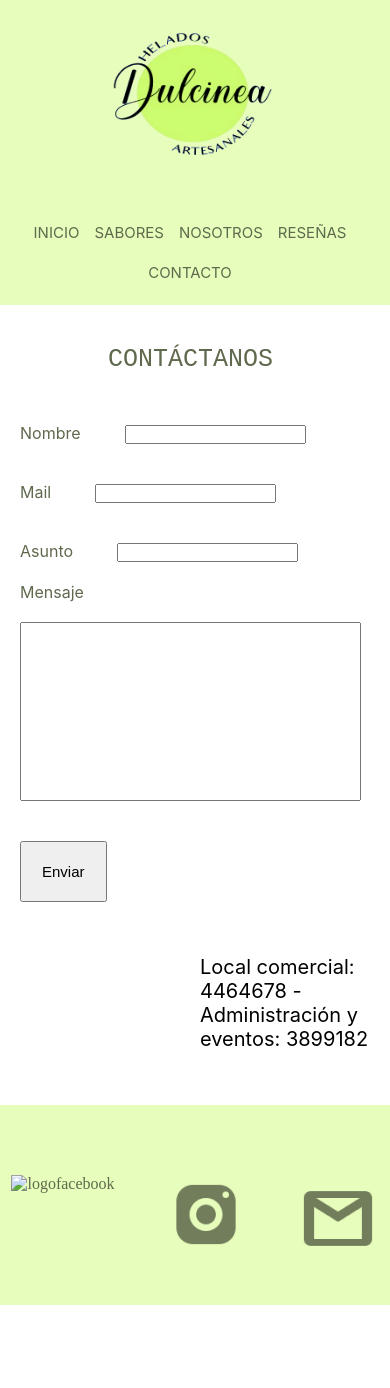
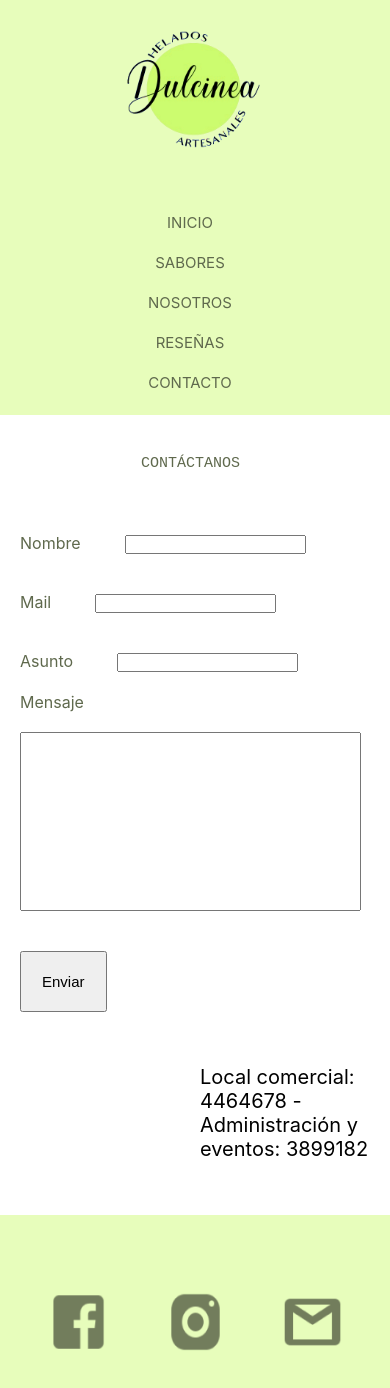
Before and after one commit to pilestevez571/heladeria-dulcinea, a plain HTML site: page pages/contacto.html in a window 390 px wide. Shown: the top 1388 px of the page. Before the commit the page ends 1305 px from the top, so only its background shows below. Drawn offline with Linux system fonts and the light colour scheme; grey boxes are pictures that could not be loaded.

Commit message:
responsive index terminado

```diff
--- a/css/style.css
+++ b/css/style.css
@@ -48,7 +48,6 @@ gap: 100px;
 padding-top: 70px;
 }
 
-.facebook {}
 
 /* INDEX */
 
@@ -298,8 +297,7 @@ label {color: #5F694D;}
             gap: 15px;
             flex-wrap: wrap;}
 
-            .sectionindex1 {display: grid;
-        }
+            .sectionindex {background-position: center center;}
 
             .textochico {grid-column: 2/6;
             grid-row: 2/5;
@@ -308,9 +306,7 @@ label {color: #5F694D;}
             align-self: center;
             padding: 20px;
         }
-
             .textogrande {font-size: 25px;
-
         }
 
         .redes {gap: 50px;
@@ -318,13 +314,28 @@ label {color: #5F694D;}
     }
 
     @media (max-width: 425px) {
+
+        .navbar {flex-direction: column;
+        text-align: center;}
+
+        .logo{width: 235px;
+        height: 190px;}
+
+        h1 {font-size: 15px}
+
+        .sectionindex {background-position: center center;}
+
         .textochico {font-size: 20px;}
 
         .textogrande {font-size: 20px;}
 
-        .logoredes {width: 0px;
-        height: 50px;}
-
-
+        .logoredes {width: 67px;
+        height: 74px;}
 
     }
+
+    @media (max-width: 375px) {
+        .logoredes {width: 47px;
+        height: 54px;}
+
+    }
--- a/pages/contacto.html
+++ b/pages/contacto.html
@@ -65,9 +65,9 @@
 
 <footer>
         <div class="redes">
-            <a href="https://www.facebook.com/heladeriadulcineaa" target="_blank"><img src="../assets/img/Vector.png" alt="logofacebook"></a>
-            <a href="https://www.instagram.com/heladeriadulcinea" target="_blank"><img src="../assets/img/Instagram.png" alt="logoinstagram"></a>
-            <a href="mailto:heladeriadulcinea@gmail.com"><img src="../assets/img/Gmail.png" alt=""></a>
+            <a href="https://www.facebook.com/heladeriadulcineaa" target="_blank"><img class="logoredes" src="../assets/img/Facebook.png" alt="logofacebook"></a>
+            <a href="https://www.instagram.com/heladeriadulcinea" target="_blank"><img class="logoredes" src="../assets/img/Instagram.png" alt="logoinstagram"></a>
+            <a href="mailto:heladeriadulcinea@gmail.com"><img class="logoredes" src="../assets/img/Gmail.png" alt=""></a>
         </div>
 
 </footer>
```
Also changed, not shown: pages/nosotros.html (+3 -3 lines), pages/resenas.html (+3 -3 lines), pages/sabores.html (+1 -1 lines).
